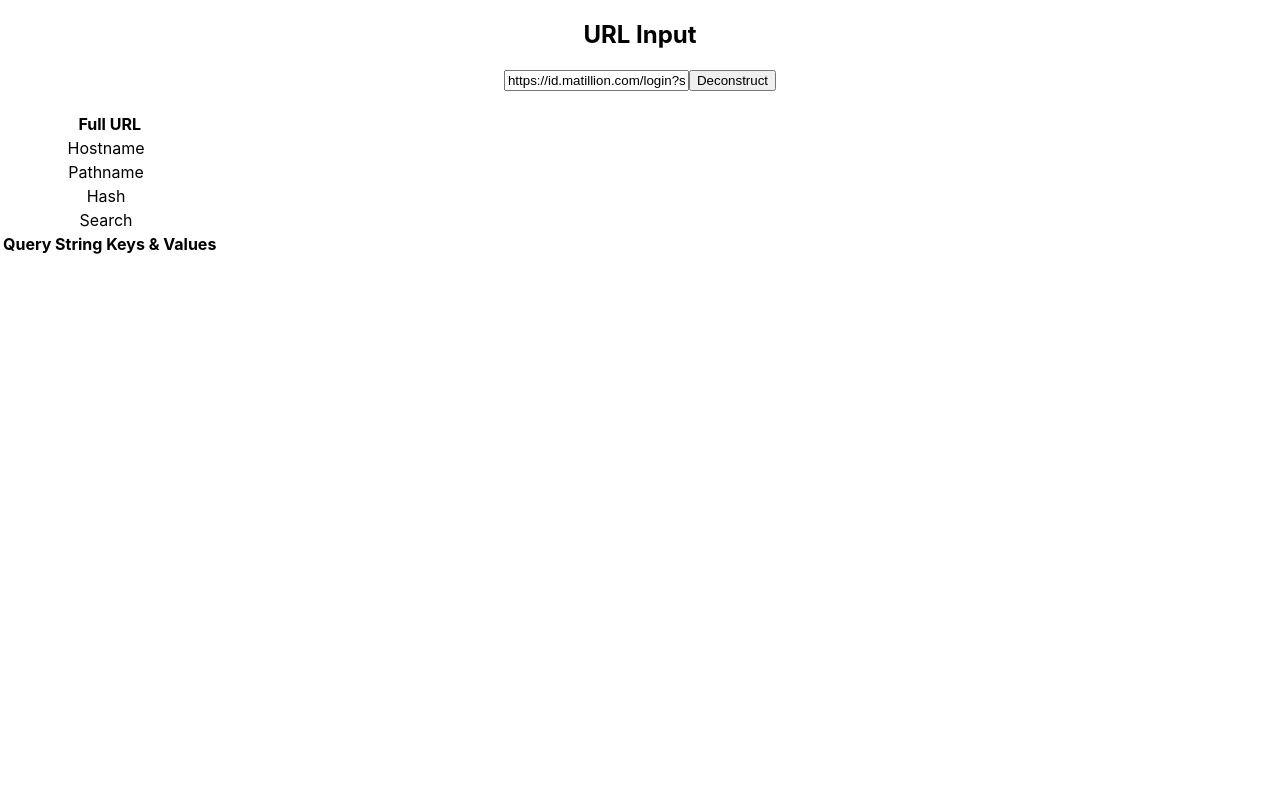
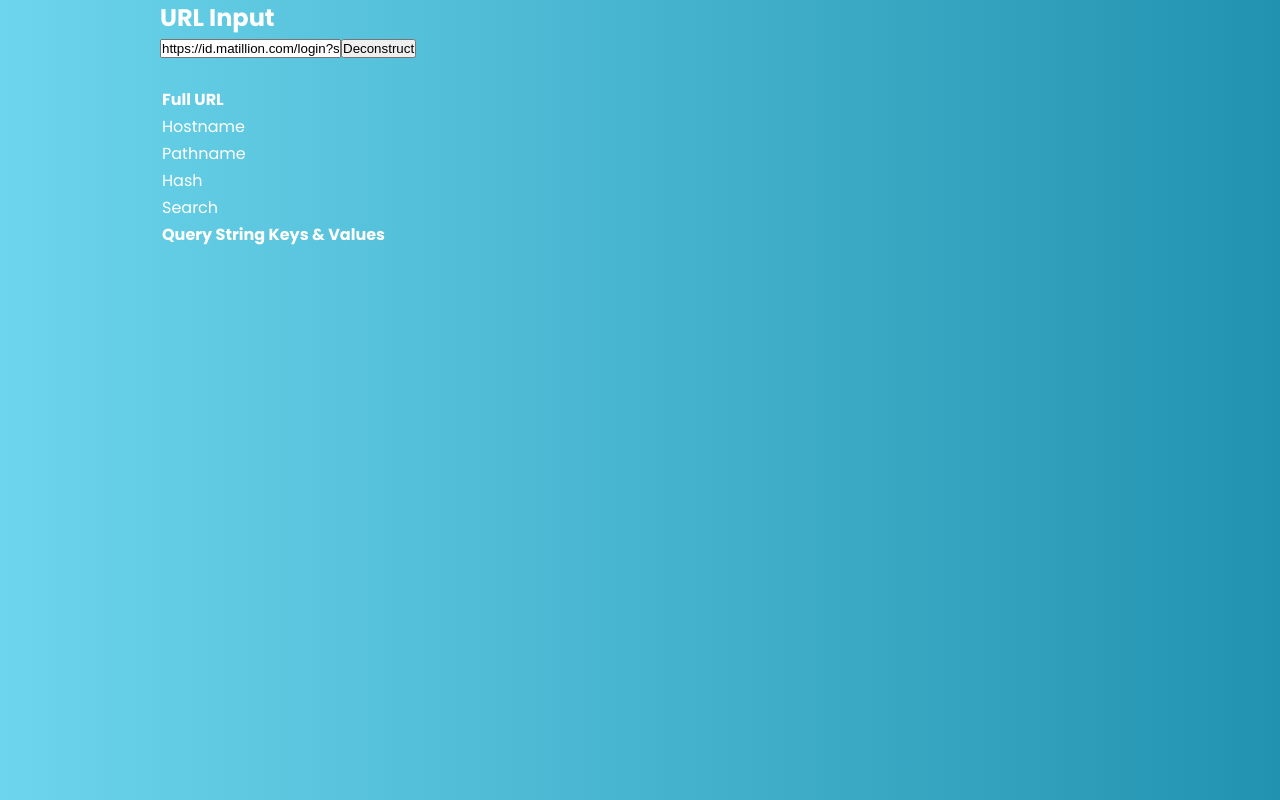
Before and after one commit to robdcal/url-deconstructor, a React (Create React App) app: page / in a window 1280 px wide. Built offline with nearby package versions, Linux system fonts and the light colour scheme.

Commit message:
CSS updates

```diff
--- a/src/App.css
+++ b/src/App.css
@@ -1,3 +1,37 @@
+* {
+  margin: 0;
+  padding: 0;
+  box-sizing: border-box;
+}
+
+body {
+  background: #2193b0; /* fallback for old browsers */
+  background: -webkit-linear-gradient(
+    to right,
+    #6dd5ed,
+    #2193b0
+  ); /* Chrome 10-25, Safari 5.1-6 */
+  background: linear-gradient(
+    to right,
+    #6dd5ed,
+    #2193b0
+  ); /* W3C, IE 10+/ Edge, Firefox 16+, Chrome 26+, Opera 12+, Safari 7+ */
+  color: white;
+  font-family: "Poppins", sans-serif;
+  min-height: 100vh;
+}
+
 .App {
-  text-align: center;
+  max-width: 960px;
+  margin: 0 auto;
+  overflow: auto;
 }
+
+table {
+  table-layout: fixed;
+  width: 100%;
+}
+
+table td {
+  word-wrap: break-word;
+}
```
